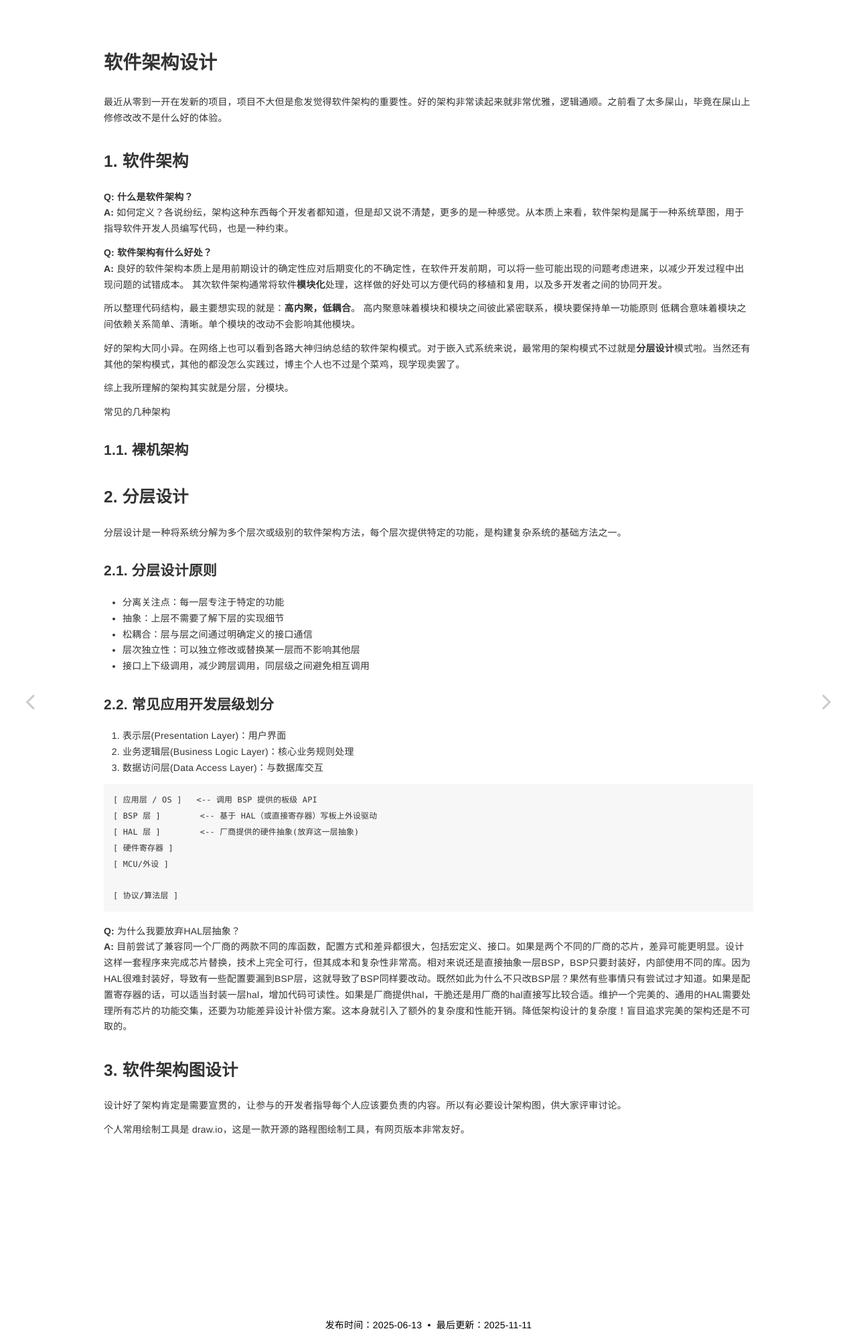
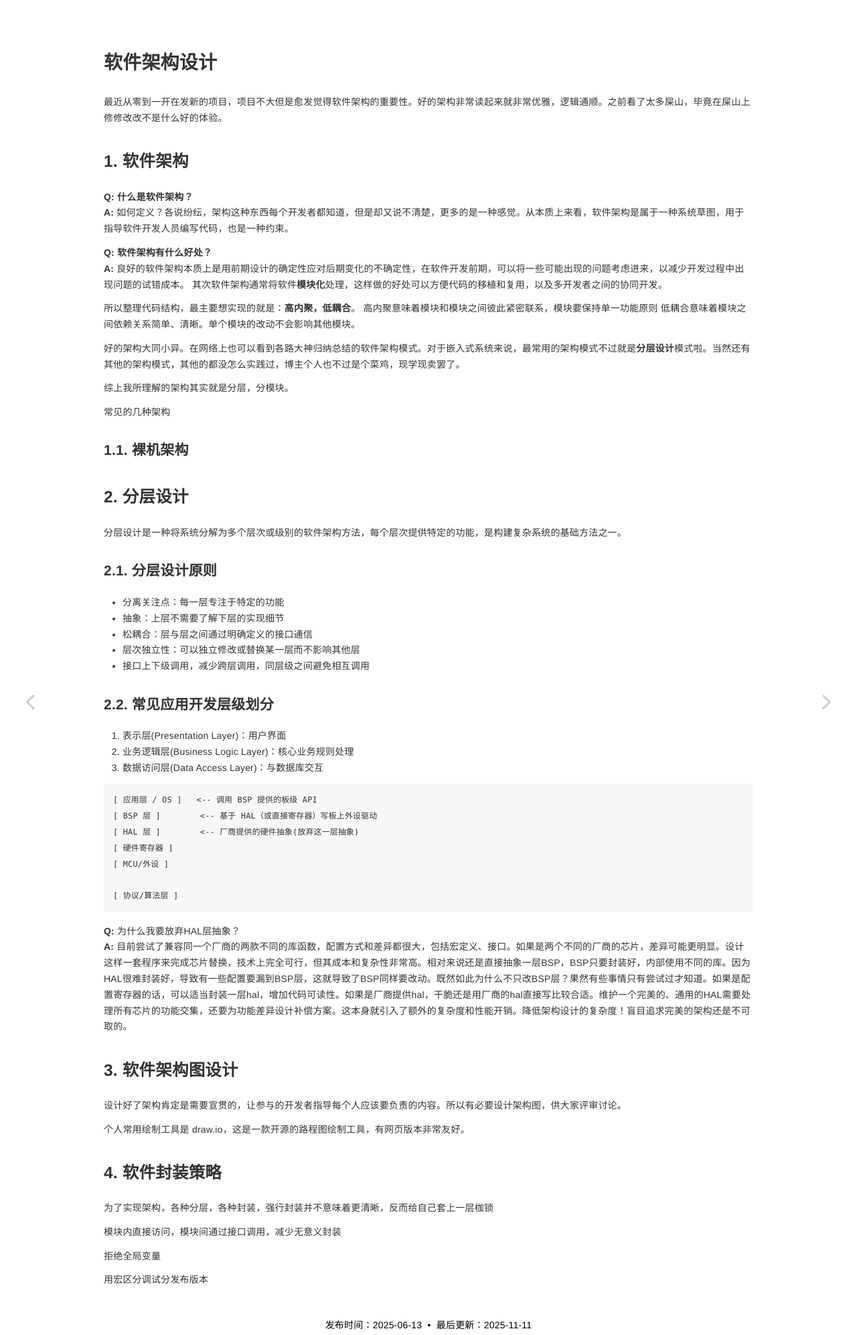
Before and after one commit to YooyoJin/yooyojin.github.io, a Jekyll site: the page built from _posts/2025-06-13-software_architecture_design.md, in a window 1280 px wide. Shown: the whole page at 67% size. Built offline with Jekyll 4.4.1, drawn with Linux system fonts in a browser that asks for light colours.

Commit message:
<feature> 增加封装策略总结

```diff
--- a/_posts/2025-06-13-software_architecture_design.md
+++ b/_posts/2025-06-13-software_architecture_design.md
@@ -69,3 +69,13 @@ mermaid: true
 设计好了架构肯定是需要宣贯的，让参与的开发者指导每个人应该要负责的内容。所以有必要设计架构图，供大家评审讨论。
 
 个人常用绘制工具是 draw.io，这是一款开源的路程图绘制工具，有网页版本非常友好。
+
+## 4. 软件封装策略
+
+为了实现架构，各种分层，各种封装，强行封装并不意味着更清晰，反而给自己套上一层枷锁
+
+模块内直接访问，模块间通过接口调用，减少无意义封装
+
+拒绝全局变量
+
+用宏区分调试分发布版本
```
